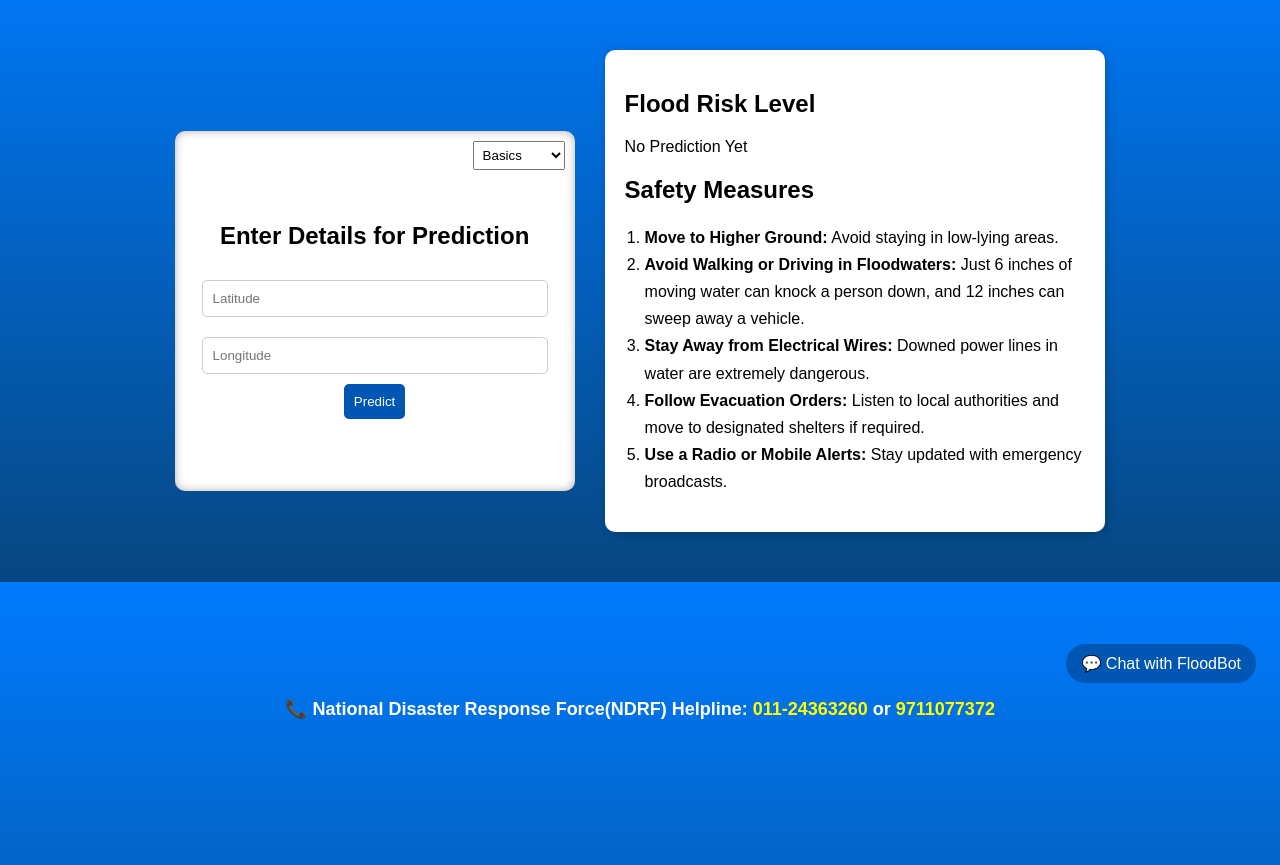
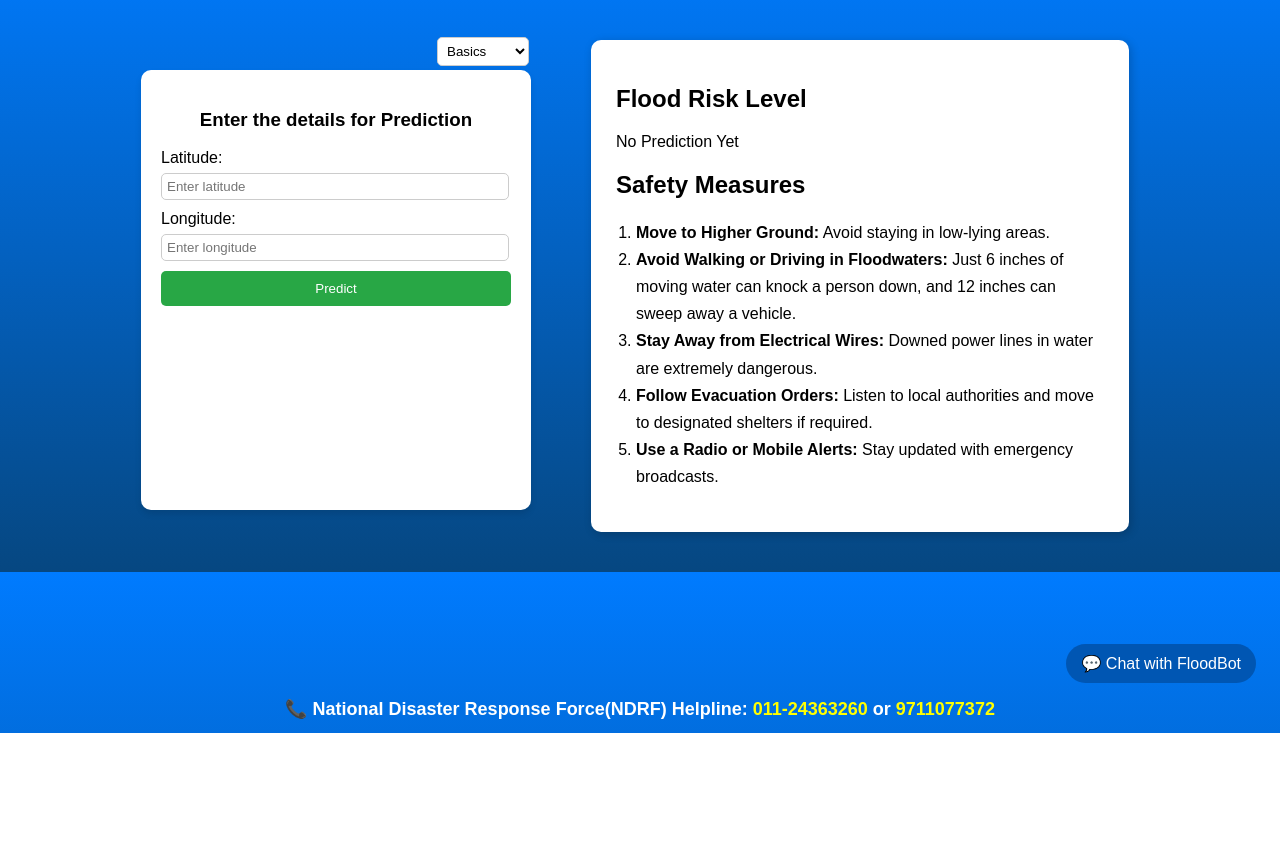
Before and after one commit to HDS07/Minor-02, a Django app: page / in a window 1280 px wide. Shown: the part 67-932 px from the top of the page. After the commit the page ends 800 px from the top, so only its background shows below. Run offline with Django 5.2, Linux system fonts and the light colour scheme; parts of the project's set-up code (start-up, migrations or seed data) failed here and were passed over.

Commit message:
Fix some frontend issues

```diff
--- a/predictor/templates/main.html
+++ b/predictor/templates/main.html
@@ -40,90 +40,113 @@
         .container {
             display: flex;
             justify-content: center;
-    align-items: center;
-    flex-wrap: wrap; /* Ensures proper wrapping */
-    padding: 50px;
-    gap: 30px; /* Increased gap to prevent overlapping */
-    max-width: 90%; /* Ensures it does not stretch too much */
-    margin: 0 auto; /* Centers the container */
+            /* align-items: space-between; */
+            flex-wrap: wrap;
+            gap: 50px;
+            padding: 30px;
         }
 
 
+        .card-container {
+            position: relative;
+            margin-top: 40px;
+            margin-right: 40px;
+        }
+
         .card {
             width: 350px;
-    height: 320px;
+            height: 400px;
             position: relative;
             transform-style: preserve-3d;
             transition: transform 0.5s;
-    perspective: 1000px;
-    flex: 1 1 350px; /* Makes sure it resizes properly */
-    min-width: 300px; /* Prevents it from shrinking too much */
-    max-width: 400px; /* Ensures consistency */
+            color: black;
+        }
+
+        .form-group1{
+            text-align: left;
+        }
+
+        .form-group2{
+            text-align: left;
         }
 
         .card.flipped {
             transform: rotateY(180deg);
         }
 
-        .card-face {
-
-            width: 90%;
+        .card .side {
+            position: absolute;
+            width: 100%;
             height: 100%;
+            backface-visibility: hidden;
             background: white;
-            color: black;
+            box-shadow: 0px 4px 6px rgba(0, 0, 0, 0.1);
+            padding: 20px;
             border-radius: 10px;
-            box-shadow: inset 0 0 10px rgba(0, 0, 0, 0.3);
-            backface-visibility: hidden;
-            display: flex;
-            flex-direction: column;
-            justify-content: center;
-            align-items: center;
-            padding: 20px;
         }
 
-        .card-back {
+        .card .back {
             transform: rotateY(180deg);
         }
 
-        .mode-selector {
+        .dropdown-container {
             position: absolute;
-            top: 10px;
-            right: 10px;
+            top: -33px;
+            right: -38px;
+            z-index: 10;
+        }
+
+        .dropdown {
             padding: 5px;
+            border: 1px solid #ccc;
+            border-radius: 5px;
+            background: white;
+            cursor: pointer;
         }
+
+        input {
+            width: 96%;
+            padding: 5px;
+            border: 1px solid #ccc;
+            border-radius: 5px;
+            margin-top: 6px;
+            margin-bottom: 10px;
+        }
+
+        .predict-btn {
+            width: 100%;
+            background: #28a745;
+            color: white;
+            border: none;
+            padding: 10px;
+            border-radius: 5px;
+            cursor: pointer;
+        }
+
+        .predict-btn:hover {
+            background: #218838;
+        }
+
+        /* .card .back .dropdown-container {
+            transform: rotateY(180deg);
+        } */
 
         .box2 {
             background: white;
             color: black;
             border-radius: 10px;
             width: 40%;
+            max-width: 500px;
             box-shadow: 2px 2px 10px rgba(0, 0, 0, 0.2);
             text-align: left;
-            padding: 20px;
+            padding: 25px;
             min-width: 350px;
+            margin: 10px;
         }
 
         .box2 ol {
             text-align: left;
             padding-left: 20px;
-        }
-
-        input {
-            display: block;
-            width: 90%;
-            padding: 10px;
-            margin: 10px 0;
-            border: 1px solid #ccc;
-            border-radius: 5px;
-        }
-
-        .predict-button {
-            background: #0056b3;
-            color: white;
-            padding: 10px;
-            border: none;
-            border-radius: 5px;
-            cursor: pointer;
         }
 
         .chatbot-button {
@@ -238,25 +261,40 @@
     </div>
 
     <div class="container">
-        <div class="card" id="flip-card">
-            <select class="mode-selector" id="mode-selector" onchange="toggleMode()">
-                <option value="basic">Basics</option>
+        <div class="card-container">
+            <div class="dropdown-container">
+                <select class="dropdown" onchange="flipCard(this.value)">
+                    <option value="basic" selected>Basics</option>
                     <option value="advanced">Advanced</option>
                 </select>
-            <div class="card-face card-front">
-                <h2>Enter Details for Prediction</h2>
-                <input type="text" id="latitude" placeholder="Latitude">
-                <input type="text" id="longitude" placeholder="Longitude">
-                <button class="predict-button" onclick="predictFlood()">Predict</button>
             </div>
-            <div class="card-face card-back">
-                <h2>Enter Advanced Details</h2>
-                <input type="text" id="latitude-adv" placeholder="Latitude">
-                <input type="text" id="longitude-adv" placeholder="Longitude">
-                <input type="text" id="rainfall" placeholder="Rainfall">
-                <input type="text" id="temperature" placeholder="Temperature">
-                <input type="text" id="humidity" placeholder="Humidity">
-                <button class="predict-button" onclick="predictFlood()">Predict</button>
+            <div class="card" id="flipCard">
+                <div class="side front">
+                    <h3>Enter the details for Prediction</h3>
+                    <div class="form-group1">
+                        <label>Latitude:</label>
+                        <input type="text" id="latitude" placeholder="Enter latitude">
+                        <label>Longitude:</label>
+                        <input type="text" id="longitude" placeholder="Enter longitude">
+                    </div>
+                    <button class="predict-btn" onclick="predictFlood()">Predict</button>
+                </div>
+                <div class="side back">
+                    <h3>Enter details for Advanced Prediction</h3>
+                    <div class="form-group2">
+                        <label>Latitude:</label>
+                        <input type="text" placeholder="Enter latitude">
+                        <label>Longitude:</label>
+                        <input type="text" placeholder="Enter longitude">
+                        <label>Rainfall:</label>
+                        <input type="text" placeholder="Enter rainfall">
+                        <label>Temperature:</label>
+                        <input type="text" placeholder="Enter temperature">
+                        <label>Humidity:</label>
+                        <input type="text" placeholder="Enter humidity">
+                    </div>
+                    <button class="predict-btn" onclick="predictFlood()">Predict</button>
+                </div>
             </div>
         </div>
         <div class="box2">
@@ -300,6 +338,18 @@
 
     <script>
 
+        function flipCard(value) {
+            const card = document.getElementById("flipCard");
+            const dropdownContainer = document.querySelector(".dropdown-container");
+            if (value === "advanced") {
+                card.classList.add("flipped");
+                dropdownContainer.style.right = "0px";
+            } else {
+                card.classList.remove("flipped");
+                dropdownContainer.style.right = "-38px";
+            }
+        }
+
         async function predictFlood() {
             let latitude = document.getElementById("latitude").value;
             let longitude = document.getElementById("longitude").value;
@@ -331,15 +381,15 @@
             }
         }
 
-        function toggleMode() {
-            let card = document.getElementById("flip-card");
-            let mode = document.getElementById("mode-selector").value;
-            if (mode === "advanced") {
-                card.classList.add("flipped");
-            } else {
-                card.classList.remove("flipped");
-            }
-        }
+        // function toggleMode() {
+        //     let card = document.getElementById("flip-card");
+        //     let mode = document.getElementById("mode-selector").value;
+        //     if (mode === "advanced") {
+        //         card.classList.add("flipped");
+        //     } else {
+        //         card.classList.remove("flipped");
+        //     }
+        // }
 
         function toggleChatbot() {
             let chatbot = document.getElementById("chatbot");
```
Also changed, not shown: index.html (+4 -65 lines). Lines whose indentation alone changed are shown as unchanged.
